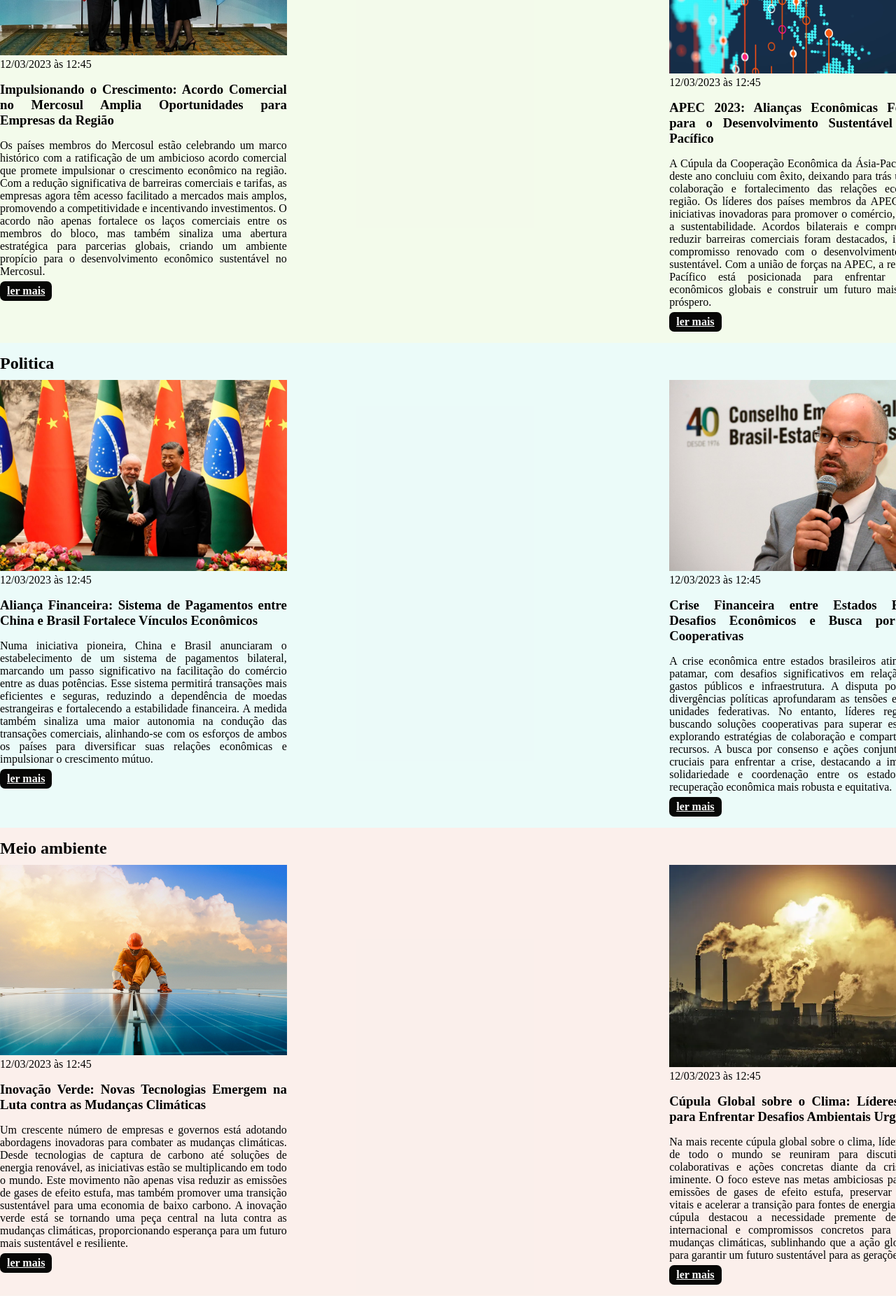
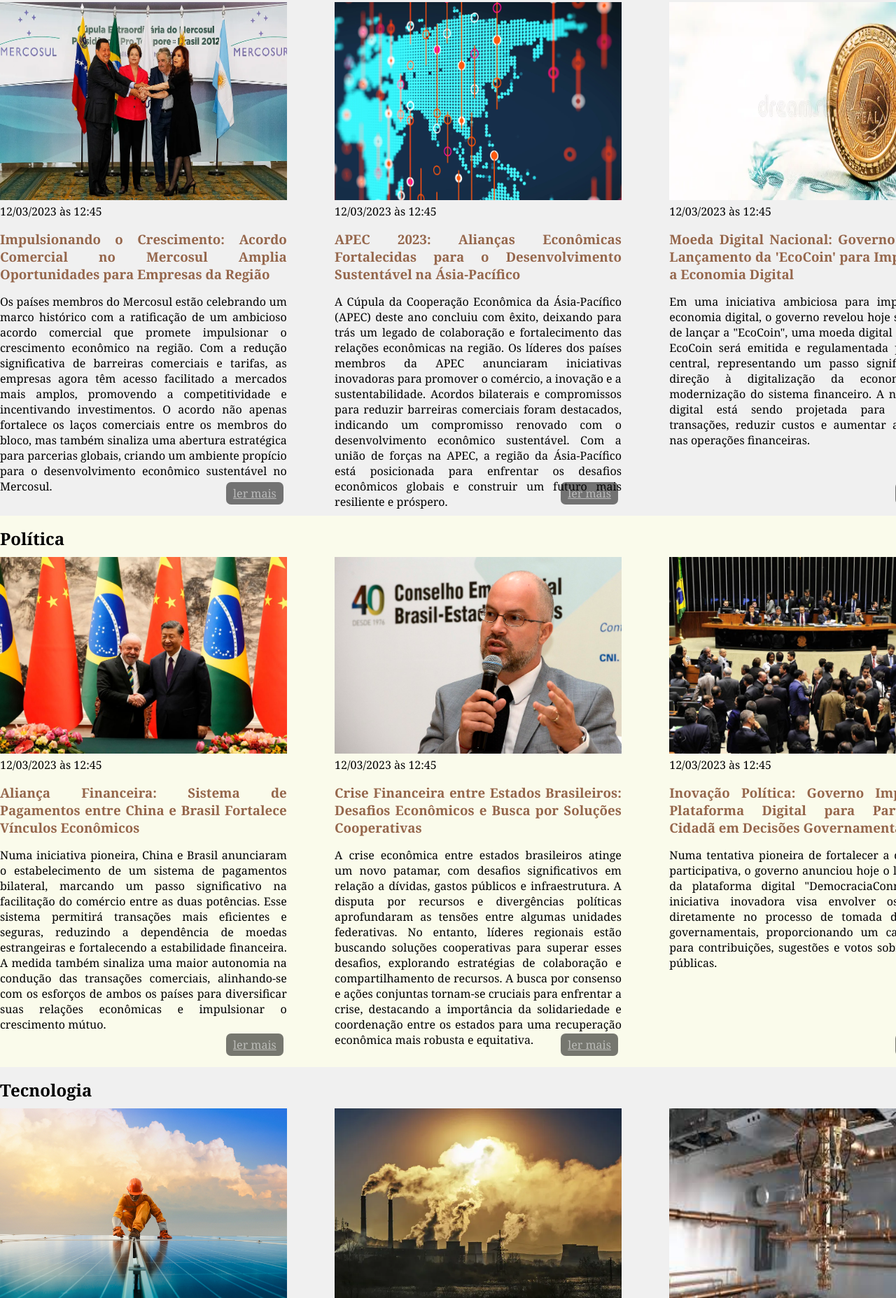
Before and after one commit to TomHollanda/curso_ebac_frontend, a plain HTML site: page <!DOCTYPE html>.html in a window 1280 px wide. Shown: the part 945-2800 px from the top of the page at 70% size. Drawn offline with Linux system fonts and the light colour scheme.

Commit message:
add estilo nas sections

```diff
--- a/<!DOCTYPE html>.html
+++ b/<!DOCTYPE html>.html
@@ -11,7 +11,7 @@
 <body>
     <header>
         <div class="container">
-        <h1> Correio Diário</h1>
+            <h1>Correio Diário</h1>
             <nav>
                 <ul>
                     <li>
@@ -21,10 +21,10 @@
                         <a href="#economia" title="Ir para seção de economia">Economia</a>
                     </li>
                     <li>
-                        <a href="#política" title="Ir para seção de política">Política</a>
+                        <a href="#poltica" title="Ir para seção de política">Política</a>
                     </li>
                     <li>
-                        <a href="#meio-Ambiente" title="Ir para seção de meio ambiente">Meio Ambiente</a>
+                        <a href="#tecnologia" title="Ir para seção de meio ambiente">Tecnologia</a>
                     </li>
                 </ul>
             </nav>
@@ -96,12 +96,23 @@
                     </p>
                     <a href= "#economia" title="Leia mais">ler mais</a>
                 </article>
+                <article>
+                    <img src="./Imagens free/economia3.webp" alt="Moeda sobre cédulas de Real" />
+                    <header>
+                        <time class="creation-date"> 12/03/2023 às 12:45</time>
+                    </header>
+                    <h3>Moeda Digital Nacional: Governo Anuncia Lançamento da 'EcoCoin' para Impulsionar a Economia Digital</h3>
+                    <p>
+                        Em uma iniciativa ambiciosa para impulsionar a economia digital, o governo revelou hoje seus planos de lançar a "EcoCoin", uma moeda digital nacional. A EcoCoin será emitida e regulamentada pelo banco central, representando um passo significativo em direção à digitalização da economia e à modernização do sistema financeiro. A nova moeda digital está sendo projetada para simplificar transações, reduzir custos e aumentar a eficiência nas operações financeiras.
+                    </p>
+                    <a href= "#economia" title="Leia mais">ler mais</a>
+                </article>
             </div>
         </div>
     </section>
     <section id="politica">
         <div class="container">
-            <h2>Politica</h2>
+            <h2>Política</h2>
             <div class="articles">
                 <article>
                     <img src="./Imagens free/politica1.jpeg" alt="Presidentes da China e do Brasil apertam as mãos" />
@@ -123,14 +134,25 @@
                     <p>
                         A crise econômica entre estados brasileiros atinge um novo patamar, com desafios significativos em relação a dívidas, gastos públicos e infraestrutura. A disputa por recursos e divergências políticas aprofundaram as tensões entre algumas unidades federativas. No entanto, líderes regionais estão buscando soluções cooperativas para superar esses desafios, explorando estratégias de colaboração e compartilhamento de recursos. A busca por consenso e ações conjuntas tornam-se cruciais para enfrentar a crise, destacando a importância da solidariedade e coordenação entre os estados para uma recuperação econômica mais robusta e equitativa.
                     </p>
-                    <a href="#politica" title="Leia mais">ler mais</a>
+                    <a href= "#politica" title="Leia mais">ler mais</a>
+                </article>
+                <article>
+                    <img src="./Imagens free/politica3.jpeg" alt="Políticos no congresso federal" />
+                    <header>
+                        <time class="creation-date"> 12/03/2023 às 12:45</time>
+                    </header>
+                    <h3>Inovação Política: Governo Implementa Plataforma Digital para Participação Cidadã em Decisões Governamentais</h3>
+                    <p>
+                        Numa tentativa pioneira de fortalecer a democracia participativa, o governo anunciou hoje o lançamento da plataforma digital "DemocraciaConnect". Essa iniciativa inovadora visa envolver os cidadãos diretamente no processo de tomada de decisões governamentais, proporcionando um canal online para contribuições, sugestões e votos sobre políticas públicas.
+                    </p>
+                    <a href= "#politica" title="Leia mais">ler mais</a>
                 </article>
             </div>
         </div>
     </section>
-    <section id="meio-ambiente">
+    <section id="tecnologia">
         <div class="container">
-            <h2>Meio ambiente</h2>
+            <h2>Tecnologia</h2>
             <div class="articles">
                 <article>
                     <img src="./Imagens free/amviente1.jpeg" alt="Homem sobre planas solares" />
@@ -141,7 +163,7 @@
                     <p>
                         Um crescente número de empresas e governos está adotando abordagens inovadoras para combater as mudanças climáticas. Desde tecnologias de captura de carbono até soluções de energia renovável, as iniciativas estão se multiplicando em todo o mundo. Este movimento não apenas visa reduzir as emissões de gases de efeito estufa, mas também promover uma transição sustentável para uma economia de baixo carbono. A inovação verde está se tornando uma peça central na luta contra as mudanças climáticas, proporcionando esperança para um futuro mais sustentável e resiliente.
                     </p>
-                    <a href="#meio-ambiente" title="Leia mais">ler mais</a>
+                    <a href="#tecnologia" title="Leia mais">ler mais</a>
                 </article>
                 <article>
                     <img src="./Imagens free/ambiente2.webp" alt="Torres de um usinas nuclear" />
@@ -152,7 +174,18 @@
                     <p>
                         Na mais recente cúpula global sobre o clima, líderes de nações de todo o mundo se reuniram para discutir estratégias colaborativas e ações concretas diante da crise ambiental iminente. O foco esteve nas metas ambiciosas para reduzir as emissões de gases de efeito estufa, preservar ecossistemas vitais e acelerar a transição para fontes de energia renovável. A cúpula destacou a necessidade premente de cooperação internacional e compromissos concretos para enfrentar as mudanças climáticas, sublinhando que a ação global é crucial para garantir um futuro sustentável para as gerações vindouras.
                     </p>
-                    <a href="#meio-ambiente" title="Leia mais">ler mais</a>
+                    <a href= "#tecnologia" title="Leia mais">ler mais</a>
+                </article>
+                <article>
+                    <img src="./Imagens free/amviente3.jpeg" alt="Torres de um usinas nuclear" />
+                    <header>
+                        <time class="creation-date"> 12/03/2023 às 12:45</time>
+                    </header>
+                    <h3>Revolucionário Dispositivo Quântico Promete Desbloquear Novas Fronteiras na Computação</h3>
+                    <p>
+                        Em uma revelação surpreendente hoje, a empresa de tecnologia QuantumLeap anunciou o desenvolvimento bem-sucedido de um dispositivo quântico que promete revolucionar o campo da computação. Batizado de "QuantumSync", o dispositivo é projetado para superar as limitações dos computadores tradicionais, abrindo caminho para avanços significativos em áreas como inteligência artificial, criptografia e simulações complexas.
+                    </p>
+                    <a href= "#tecnologia" title="Leia mais">ler mais</a>
                 </article>
             </div>
         </div>
--- a/main.css
+++ b/main.css
@@ -2,17 +2,29 @@
     box-sizing: border-box;
     margin: 0;
     padding: 0;
+    font-family:Georgia,"Times New Roman",Times,serif;
 }
 
+h1::first-letter {
+    color: #FED75A; /* Substitua isso pela cor desejada */
+    font-size: 60px;
+    text-shadow: 2px 2px 4px rgba(253, 220, 2, 0.713);
+    backdrop-filter: brightness(1.5); /* Ajuste os valores conforme necessário */
+    background-color: rgb(0, 0, 0); /* Cor do fundo com transparência */
+    line-height: 1.5; /* Ajusta a altura da linha conforme necessário */
+    padding: 16px;
+
+
+}
 body > header {
-    background-color: rgb(32, 33, 34);
-    padding: 16px;
-    color: rgb(253, 236, 0);
+    background-color: #FED75A;
+    padding: 5px;
+    color: rgb(1, 1, 1);
 }
 
 header .container {
     display: flex;
-    align-items: center;
+    align-items:center;
     justify-content: space-between;
 }
 
@@ -23,13 +35,22 @@ header li {
 }
 
 header li a {
-    color: rgb(253, 236, 0);
+    color: rgb(0, 0, 0);
     text-decoration: none;
 }
 
 .container {
     width: 1366px;
     margin: 0 auto;
+}
+
+section {
+    padding: 16px 0;
+    height: 50%;
+}
+
+section h2 .articles article{
+    margin-bottom: 16px;
 }
 
 .articles {
@@ -40,38 +61,35 @@ header li a {
 
 .articles article img {
     width: 100%;
+    height: 40%;
     margin-top: 10px;
+}
+.articles article h3 {
+    margin-top: 16px;
+    margin-bottom: 16px;
+    color:rgb(149, 102, 75)
 }
 
 .articles article {
     width: 30%;
     text-align: justify;
-}
-
-section {
-    padding: 16px 0;
-}
-
-
-section .h2 .articles article{
-    margin-bottom: 16px;
-}
-
-.articles article h3 {
-    margin-top: 16px;
-    margin-bottom: 16px;
+    position:relative;
+    margin-bottom: 20px;
 }
 
 .articles article a {
-    background-color: rgb(7, 7, 6);
-    color: #fff; /* Corrigi o valor da cor */
+    background-color: rgba(7, 7, 6, 0.538);
+    color: rgba(255, 255, 255, 0.516);
     padding: 5px 10px;
     display: inline-block;
-    border-radius: 7px; /* Adicione o ponto e vírgula aqui */
+    border-radius: 7px;
     border: none;
     cursor: pointer;
-    margin-top: 5px;
-    font-weight: bold;
+    font-weight: 200;
+    position:absolute;
+    bottom: -20px;
+    right: 5px;
+
 }
 
 #esportes {
@@ -79,13 +97,13 @@ section .h2 .articles article{
 }
 
 #economia {
-    background-color:rgba(98, 196, 0, 0.077);
+    background-color:rgba(67, 68, 65, 0.077);
 }
 
 #politica {
-    background-color:rgba(0, 196, 180, 0.077);
+    background-color:rgba(186, 196, 0, 0.077);
 }
 
-#meio-ambiente {
-    background-color:rgba(196, 52, 0, 0.077);
+#tecnologia {
+    background-color:rgba(67, 68, 65, 0.077);
 }
```
Also changed, not shown: Imagens free/amviente3.jpeg (added), Imagens free/economia3.webp (added), Imagens free/politica3.jpeg (added).
